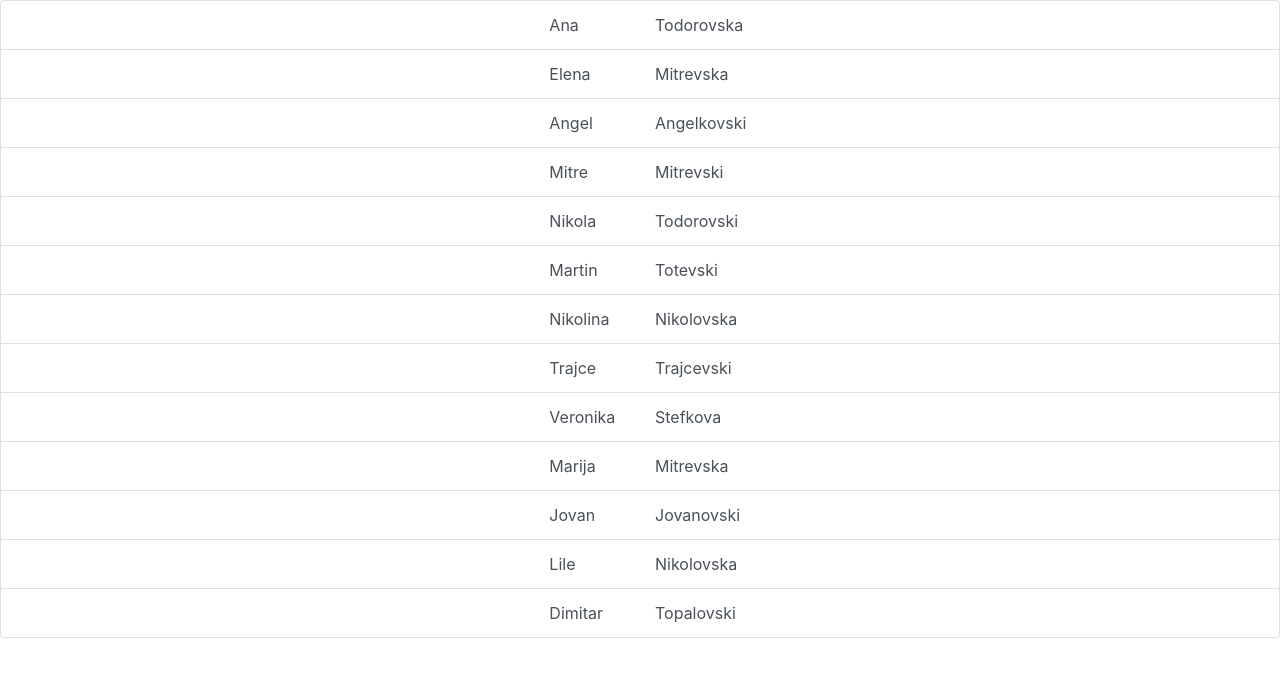
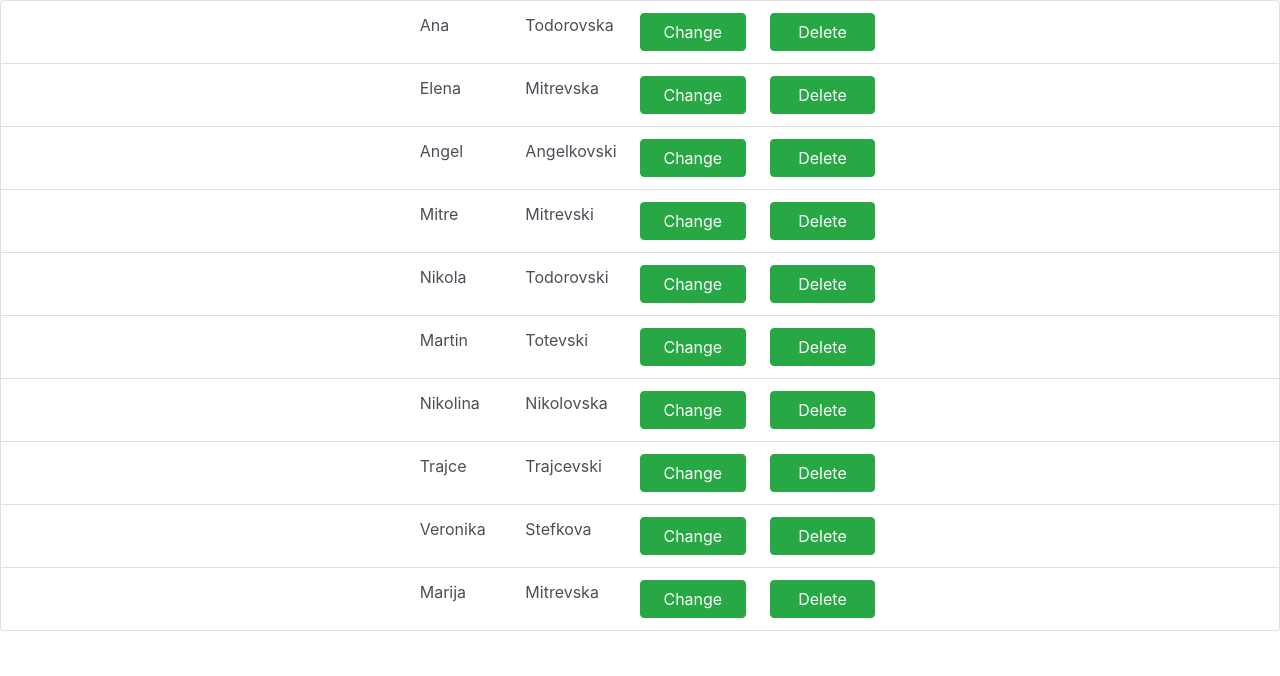
Before and after one commit to atodorovska/lab_web_programming, a React (Create React App) app: page / in a window 1280 px wide. Shown: the top 676 px of the page. Built offline with nearby package versions, Linux system fonts and the light colour scheme.

Commit message:
-- delete done

```diff
--- a/src/App.js
+++ b/src/App.js
@@ -13,19 +13,46 @@ class App extends Component {
         this.state = {
           students : listStudents(),
           showEdit: false,
-          selectedIndex: -1
+          selectedIndex: -1,
+          deleteIndex: -1
         }
 
-        this.notifyClicked = this.notifyClicked.bind(this);
+        this.formEditing = this.formEditing.bind(this);
         this.onFormSubmit = this.onFormSubmit.bind(this);
+        this.listDelete = this.listDelete.bind(this);
+        this.deleteItemFromList = this.deleteItemFromList.bind(this);
     }
 
-    notifyClicked(index){
+    formEditing(index){
 
         this.setState({
             showEdit: true,
             selectedIndex: index
         })
+    }
+
+    deleteItemFromList(){
+
+        this.setState((state) => {
+
+            let tmpStudents = state.students;
+            delete tmpStudents[state.deleteIndex];
+
+            return {
+                students : tmpStudents,
+                showEdit: false,
+                deleteIndex: -1
+            }
+        })
+
+    }
+
+    listDelete(index){
+        this.setState({
+            deleteIndex: index
+        })
+
+        this.deleteItemFromList();
     }
 
     onFormSubmit(student){
@@ -46,7 +73,7 @@ class App extends Component {
     render() {
         return (
          <div>
-           <StudentsList students={this.state.students} listAction={this.notifyClicked}/>
+           <StudentsList students={this.state.students} listActionSelected={this.formEditing} listActionDeleted={this.listDelete}/>
            <EditStudentDetails show={this.state.showEdit} submitForm={this.onFormSubmit}/>
          </div>
         );
--- a/src/components/studentItem.js
+++ b/src/components/studentItem.js
@@ -5,18 +5,23 @@ class StudentItem extends React.Component{
     constructor(props){
         super(props);
 
-        this.sendIndex = this.sendIndex.bind(this);
+        this.selectedItemIndex = this.selectedItemIndex.bind(this);
+        this.deleteItemIndex = this.deleteItemIndex.bind(this);
     }
 
-    sendIndex(){
-        this.props.action(this.props.index);
+    selectedItemIndex(){
+        this.props.actionSelected(this.props.index);
+    }
+
+    deleteItemIndex(){
+        this.props.actionDeleted(this.props.index);
     }
 
     render(){
 
         return (
 
-            <li className={"list-group-item list-group-item-action"} onClick={this.sendIndex}>
+            <li className={"list-group-item list-group-item-action"}>
                 <div className={"row justify-content-center"}>
                     <div className={"col-md-1"}>
                         {this.props.student.name}
@@ -24,6 +29,8 @@ class StudentItem extends React.Component{
                     <div className={"col-md-1"}>
                         {this.props.student.surname}
                     </div>
+                    <button className={"btn btn-success col-md-1 ml-4"} onClick={this.selectedItemIndex}>Change</button>
+                    <button className={"btn btn-success col-md-1 ml-4"} onClick={this.deleteItemIndex}>Delete</button>
                 </div>
             </li>
 
--- a/src/components/studentsList.js
+++ b/src/components/studentsList.js
@@ -14,7 +14,7 @@ class StudentsList extends React.Component {
                 {
                     this.props.students.map(
                     (element, index) => {
-                        return <StudentItem student={element} index={index} key={index} action={this.props.listAction}/>
+                        return <StudentItem student={element} index={index} key={index} actionSelected={this.props.listActionSelected} actionDeleted={this.props.listActionDeleted}/>
                     })
                 }
             </ul>
--- a/src/repository/studentRepository.js
+++ b/src/repository/studentRepository.js
@@ -61,24 +61,6 @@ export const listStudents = () => {
             surname: "Mitrevska",
             index: "161005",
             studies: "KNI"
-        },
-        {
-            name: "Jovan",
-            surname: "Jovanovski",
-            index: "163025",
-            studies: "PET"
-        },
-        {
-            name: "Lile",
-            surname: "Nikolovska",
-            index: "163030",
-            studies: "PET"
-        },
-        {
-            name: "Dimitar",
-            surname: "Topalovski",
-            index: "151515",
-            studies: "KNIA"
         }
     ];
 };
```
